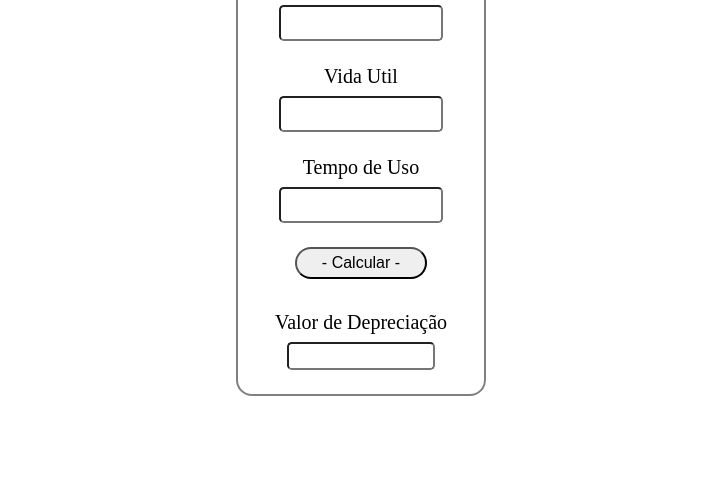
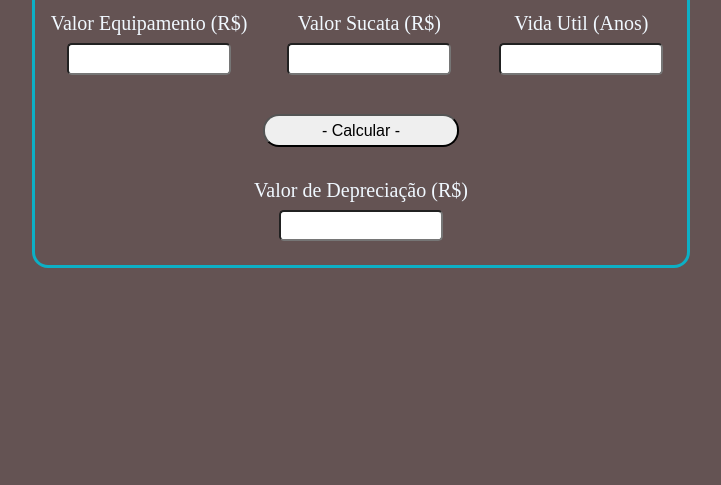
Before and after one commit to RafaJMS/ProjetoCalculadoraDepreciacao, a plain HTML site: page index.html in a window 1280 px wide. Shown: the part 315-800 px from the top of the page, without its empty margins (279-1000 px from the left). Drawn offline with nearby package versions, Linux system fonts and the light colour scheme.

Commit message:
Mudanças Css e criação de código JavaScript

```diff
--- a/assets/css/style.css
+++ b/assets/css/style.css
@@ -1,10 +1,11 @@
 *{
     padding: 0;
     margin: 0;
-
+    color: aliceblue;
     box-sizing: content-box;
 
 }
+
 
 .titulo{
     margin: 1.5rem;
@@ -33,7 +34,7 @@
     flex-direction: column;
     justify-content: center;
     align-items: center;
-
+    background-color: rgb(100, 83, 83);
 }
 .major-box{
     width: auto;
@@ -42,7 +43,7 @@
     flex-direction: column;
     justify-content: center;
     align-items: center;
-    border: 2px solid gray;
+    border: 3px solid rgb(12, 176, 197);
     border-radius: 1rem;
 
 }
@@ -58,20 +59,35 @@
     align-items: center;
 
 }
+.input-box{
+    display: flex;
+    flex-direction: row;
+}
 
 .input-box input{
     margin: 0.5rem;
-    height: 2rem;
+    height: 1.7rem;
     width: 90%;
     max-width: 10rem;
     border-radius: 0.3rem;
     text-align: center;
-    font-size: 20px;
+    font-size: 17px;
+    color: #000;
+}
+.awnser-box input{
+    margin: 0.5rem;
+    height: 1.7rem;
+    width: 90%;
+    max-width: 10rem;
+    border-radius: 0.3rem;
+    text-align: center;
+    font-size: 17px;
+    color: #000;
 }
 
 .button-box{
     width: 100%;
-    max-width: 50rem;
+    max-width: 20rem;
     height: 2rem;
     display: flex;
     justify-content: center;
@@ -84,4 +100,5 @@
     height: 90%;
     border-radius: 1rem;
     font-size: 16px;
+    color: black;
 }
--- a/assets/js/script.js
+++ b/assets/js/script.js
@@ -1,8 +1,14 @@
 const campoValorEquip = document.getElementById('valorEquip')
 const campoValorSucata = document.getElementById('valorSucata')
 const campoVidaUtil = document.getElementById('vidaUtil')
+
+
 const campoTempoUso = document.getElementById('tempoUso')
+const campoValorDeprec = document.getElementById('valorDepreciacao')
 
 document.getElementById("calcular").addEventListener('click',function(){
-    if(campoValorEquip > 0 && campoValorSucata > 0 && campoVidaUtil > 0){}
-})
+    let result = ((campoValorEquip.value - campoValorSucata.value)/campoVidaUtil.value)
+    campoValorDeprec.value = result.toFixed(2)
+
+
+    })
--- a/index.html
+++ b/index.html
@@ -16,29 +16,26 @@
         <div class = "content-box">
         <div class = "input-box" >
             <section class="linhaEquipamento">
-                <label> Valor Equipamento</label>
-                <input type="text" id="valorEquip" >
+                <label> Valor Equipamento (R$)</label>
+                <input type="number" id="valorEquip" >
             </section>
             <section class="linhaSucata">
-                <label> Valor Sucata </label>
-                <input type="text" id="valorSucata" >
+                <label> Valor Sucata (R$)</label>
+                <input type="number" id="valorSucata" >
             </section>
             <section class="linhavidaUtil">
-                <label> Vida Util </label>
-                <input type="text" id="vidaUtil">
+                <label> Vida Util (Anos)</label>
+                <input type="number" id="vidaUtil">
             </section>
-            <section class="linhaTempoUso">
-                <label> Tempo de Uso </label>
-                <input type="text" id="tempoUso">
-            </section>
+
         </div>
         <div class="button-box">
             <button type="submit" id="calcular">- Calcular -</button>
         </div>
         <div class="awnser-box">
             <section class="linhaValorDepreciacao">
-            <label> Valor de Depreciação </label>
-                <input type="text" >
+            <label> Valor de Depreciação (R$)</label>
+                <input type="text" readonly id="valorDepreciacao">
             </section>
         </div>
         </div>
@@ -49,4 +46,7 @@
 
 </body>
 <script src="assets/js/script.js"></script>
+<script src="https://cdnjs.cloudflare.com/ajax/libs/jquery/3.7.1/jquery.min.js" integrity="sha512-v2CJ7UaYy4JwqLDIrZUI/4hqeoQieOmAZNXBeQyjo21dadnwR+8ZaIJVT8EE2iyI61OV8e6M8PP2/4hpQINQ/g==" crossorigin="anonymous" referrerpolicy="no-referrer"></script>
+<script src="https://cdnjs.cloudflare.com/ajax/libs/jquery.mask/1.14.16/jquery.mask.min.js" integrity="sha512-pHVGpX7F/27yZ0ISY+VVjyULApbDlD0/X0rgGbTqCE7WFW5MezNTWG/dnhtbBuICzsd0WQPgpE4REBLv+UqChw==" crossorigin="anonymous" referrerpolicy="no-referrer"></script>
+
 </html>
```
